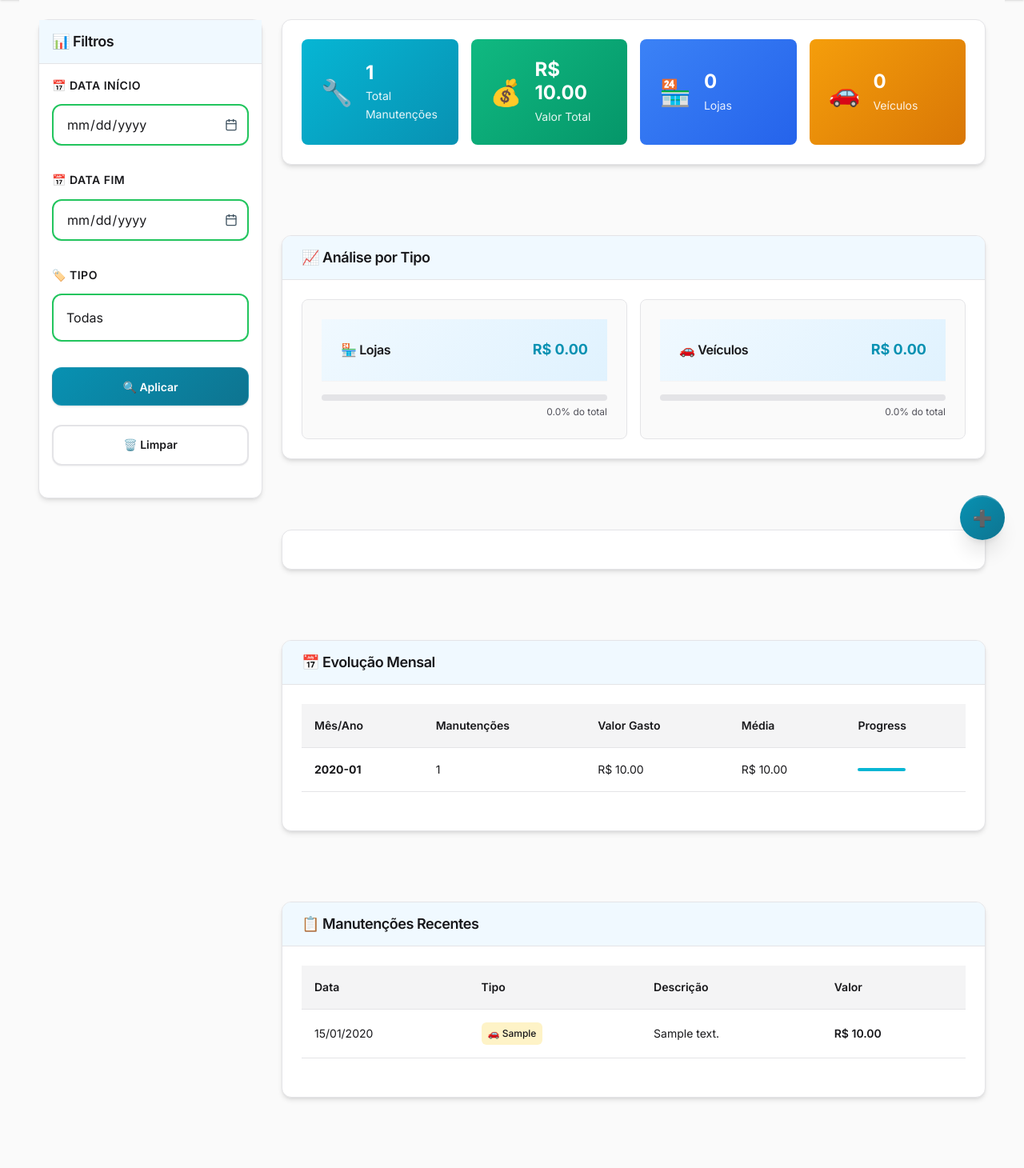
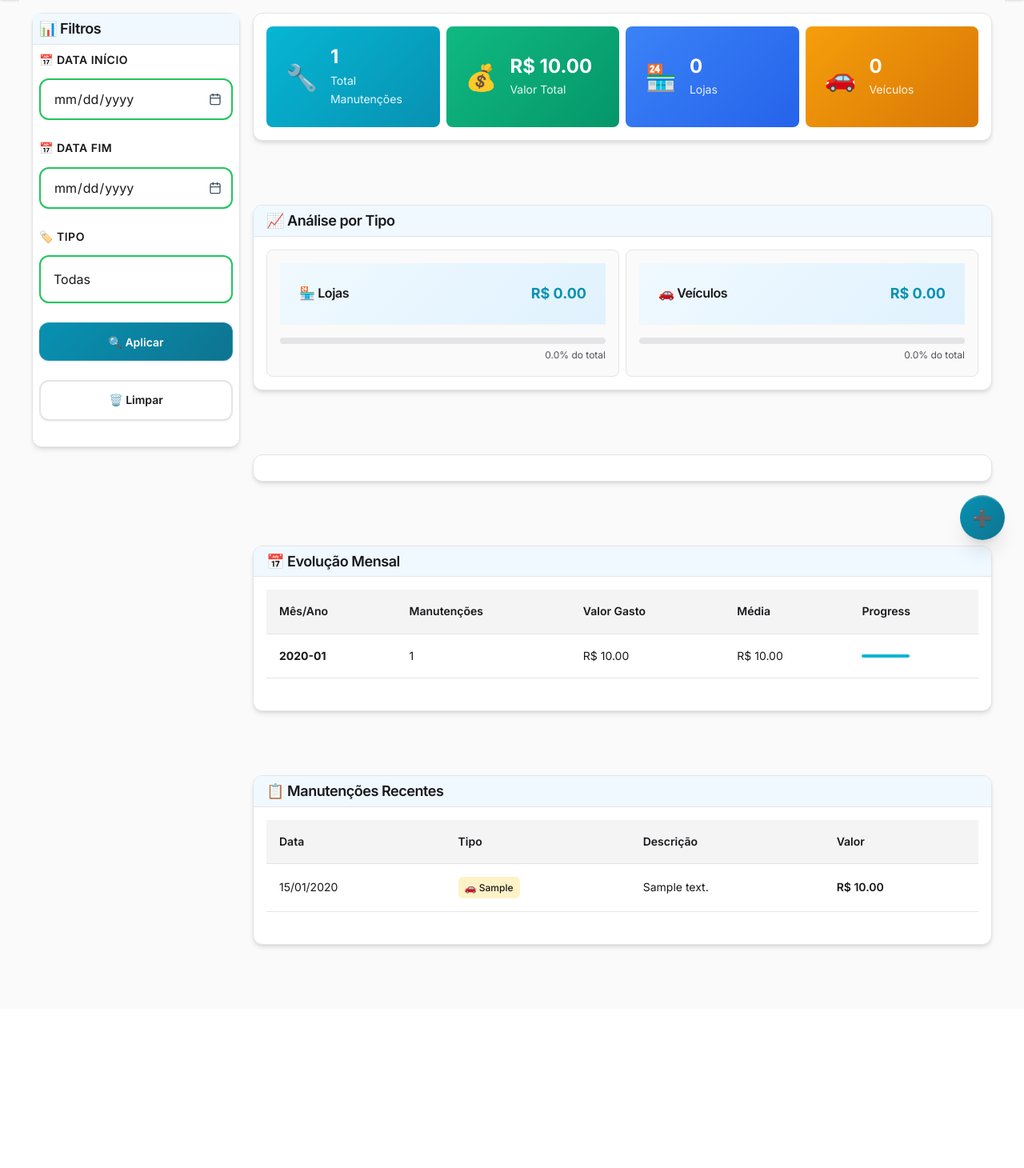
Before and after one commit to IgorsSantana/sistema-manutencao-supermais, a Flask app: page /analise in a window 1280 px wide. Shown: the part 101-1561 px from the top of the page at 80% size. After the commit the page ends 1287 px from the top, so only its background shows below. Run offline with Flask 3, Linux system fonts and the light colour scheme; tables that the repository leaves empty hold one stand-in row (values such as "Sample post").

Commit message:
melhora front-end desktop

```diff
--- a/templates/analise.html
+++ b/templates/analise.html
@@ -531,9 +531,9 @@
 
         .analytics-desktop {
             display: grid;
-            grid-template-columns: 280px 1fr;
-            gap: var(--space-lg);
-            padding: var(--space-lg);
+            grid-template-columns: 260px 1fr;
+            gap: var(--space-md);
+            padding: var(--space-md);
             width: 100%;
             max-width: none;
             margin: 0;
@@ -547,11 +547,11 @@
             border: 1px solid var(--color-border);
             height: fit-content;
             position: sticky;
-            top: var(--space-lg);
+            top: var(--space-md);
         }
 
         .sidebar-header {
-            padding: var(--space-md);
+            padding: var(--space-sm);
             border-bottom: 1px solid var(--color-border);
             background: var(--primary-50);
         }
@@ -564,13 +564,13 @@
         }
 
         .sidebar-content {
-            padding: var(--space-md);
+            padding: var(--space-sm);
         }
 
         .filters-form {
             display: flex;
             flex-direction: column;
-            gap: var(--space-md);
+            gap: var(--space-sm);
         }
 
         .filter-actions {
@@ -583,7 +583,7 @@
         .analytics-main {
             display: flex;
             flex-direction: column;
-            gap: var(--space-lg);
+            gap: var(--space-md);
         }
 
         /* KPIs Section */
@@ -592,13 +592,13 @@
             border-radius: var(--radius-lg);
             box-shadow: var(--shadow-md);
             border: 1px solid var(--color-border);
-            padding: var(--space-lg);
+            padding: var(--space-md);
         }
 
         .kpi-grid {
             display: grid;
             grid-template-columns: repeat(4, 1fr);
-            gap: var(--space-md);
+            gap: var(--space-sm);
         }
 
         .kpi-card {
@@ -669,7 +669,7 @@
         }
 
         .section-header {
-            padding: var(--space-md) var(--space-lg);
+            padding: var(--space-sm) var(--space-md);
             background: var(--primary-50);
             border-bottom: 1px solid var(--color-border);
         }
@@ -685,14 +685,14 @@
         .analysis-grid {
             display: grid;
             grid-template-columns: repeat(2, 1fr);
-            gap: var(--space-md);
-            padding: var(--space-lg);
+            gap: var(--space-sm);
+            padding: var(--space-md);
         }
 
         .analysis-card {
             background: var(--gray-50);
             border-radius: var(--radius-md);
-            padding: var(--space-lg);
+            padding: var(--space-md);
             border: 1px solid var(--color-border);
         }
 
@@ -740,8 +740,8 @@
         .tables-grid {
             display: grid;
             grid-template-columns: repeat(2, 1fr);
-            gap: var(--space-md);
-            padding: var(--space-lg);
+            gap: var(--space-sm);
+            padding: var(--space-md);
         }
 
         .table-card {
@@ -801,7 +801,7 @@
 
         /* Monthly Table */
         .monthly-table-container {
-            padding: var(--space-lg);
+            padding: var(--space-md);
         }
 
         .monthly-table {
@@ -844,7 +844,7 @@
 
         /* Recent Table */
         .recent-table-container {
-            padding: var(--space-lg);
+            padding: var(--space-md);
         }
 
         .recent-table {
--- a/templates/base.html
+++ b/templates/base.html
@@ -1260,8 +1260,8 @@
             }
 
             .container {
-                max-width: 1280px;
-                margin: 0 auto;
+                max-width: 1920px;
+                margin: 0;
                 padding: 0 var(--space-6);
             }
         }
```
Also changed, not shown: other parts of templates/analise.html (+37 -37 lines).
